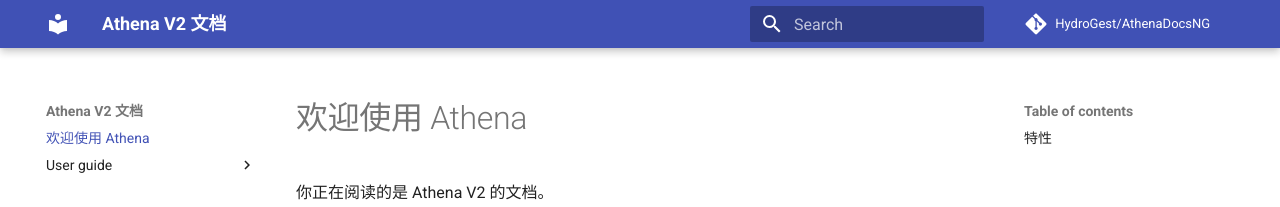
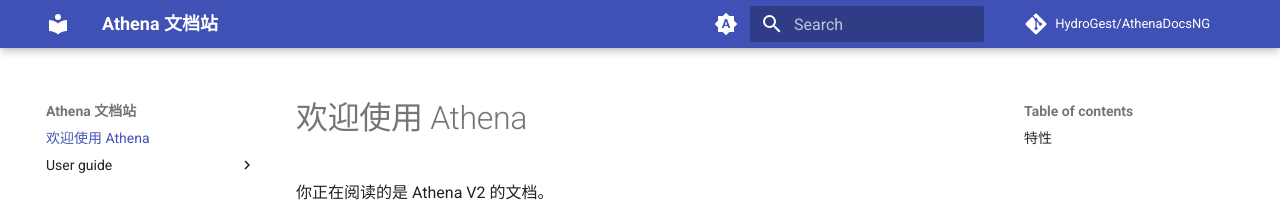
Before and after one commit to HydroGest/AthenaDocsNG, an MkDocs documentation site: the page built from docs/index.md, in a window 1280 px wide. Shown: the top 207 px of the page. Built offline with MkDocs 1.6.1 and Material for MkDocs 9.7.7, drawn with Linux system fonts in a browser that asks for light colours; comment, search, counter and statistics services are not loaded.

Commit message:
Config: Automatic light/dark mode

```diff
--- a/mkdocs.yml
+++ b/mkdocs.yml
@@ -1,5 +1,5 @@
 # Site
-site_name: Athena V2 文档
+site_name: Athena 文档站
 site_url: https://mydomain.org/mysite
 
 # Repo
@@ -13,6 +13,21 @@ theme:
   features:
     - navigation.instant
     - navigation.instant.progress
+  palette:
+    - media: "(prefers-color-scheme)"
+      toggle:
+        icon: material/brightness-auto
+        name: 切换到浅色模式
+    - media: "(prefers-color-scheme: light)"
+      scheme: default
+      toggle:
+        icon: material/brightness-7
+        name: 切换到深色模式
+    - media: "(prefers-color-scheme: dark)"
+      scheme: slate
+      toggle:
+        icon: material/brightness-4
+        name: 跟随系统
 
 # Markdown Extensions
 markdown_extensions:
```
